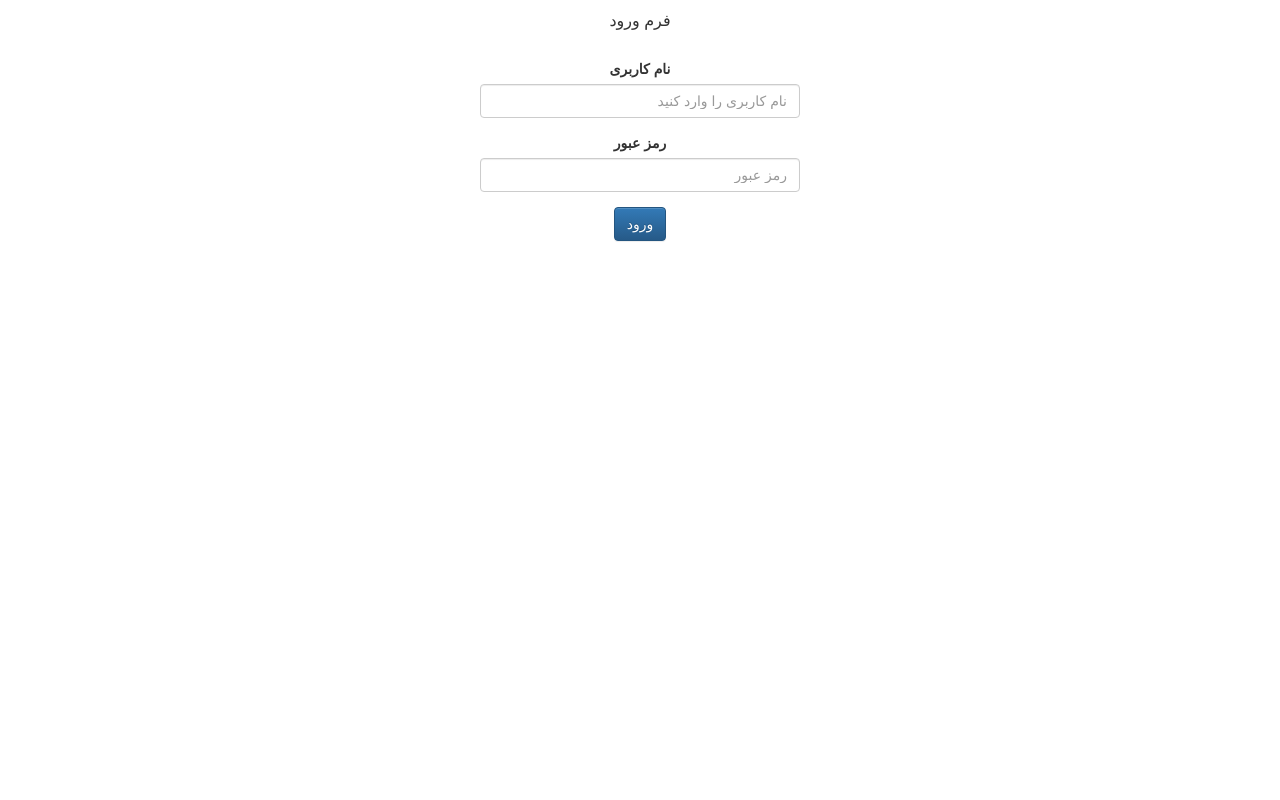
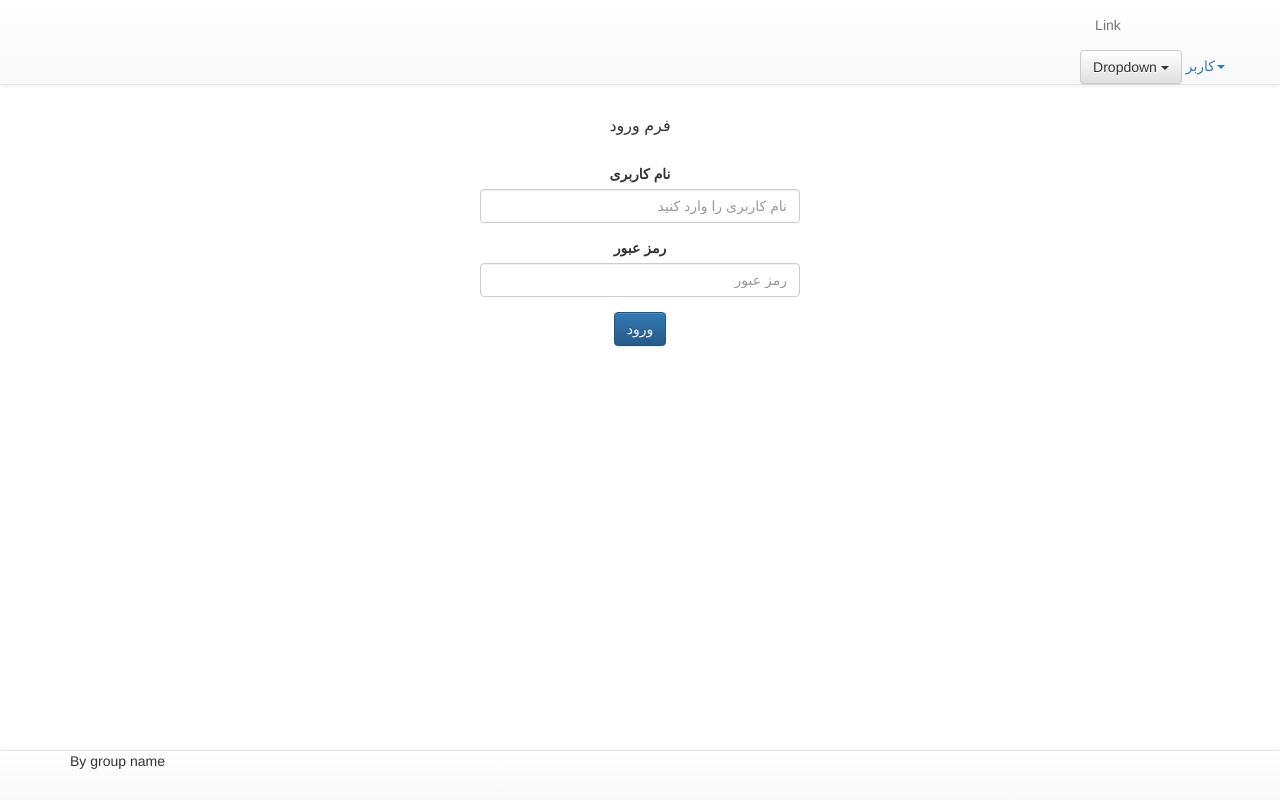
Before and after one commit to PouyaShati/Graduation, a Django app: page /student/student_login/ in a window 1280 px wide. Run offline with Django 3.2, Linux system fonts and the light colour scheme; parts of the project's set-up code (start-up, migrations or seed data) failed here and were passed over; some libraries are stand-ins or nearby versions.

Commit message:
login template

```diff
--- a/base/templates/base/base.html
+++ b/base/templates/base/base.html
@@ -9,6 +9,35 @@
     <title>Title</title>
 </head>
 <body>
+<nav class="navbar navbar-default navbar-fixed-bottom">
+  <div class="container">
+    By group name
+  </div>
+</nav>
+<nav class="navbar navbar-default navbar-static-top">
+    <div class="container">
+        <ul class="nav navbar-nav navbar-right">
+            <li><a href="#">Link</a></li>
+            <div class="dropdown">
+                <button class="btn btn-default dropdown-toggle" type="button" id="dropdownMenu1" data-toggle="dropdown"
+                        aria-haspopup="true" aria-expanded="true">
+                    Dropdown
+                    <span class="caret"></span>
+                </button>
+                <a href="https://www.google.com" class="dropdown-toggle" data-toggle="dropdown" role="button" aria-haspopup="true"
+                   aria-expanded="false">کاربر<span class="caret"></span></a>
+                <ul class="dropdown-menu">
+                    <li>Action</li>
+                    <li>Another action</li>
+                    <li>{% comment %}<a href="#">{% endcomment %}Something else
+                        here{% comment %}</a>{% endcomment %}</li>
+                    <li role="separator" class="divider"></li>
+                    <li>خروج</li>
+                </ul>
+            </div>
+        </ul>
+    </div>
+</nav>
 {% block content %}
 {% endblock %}
 </body>
```
